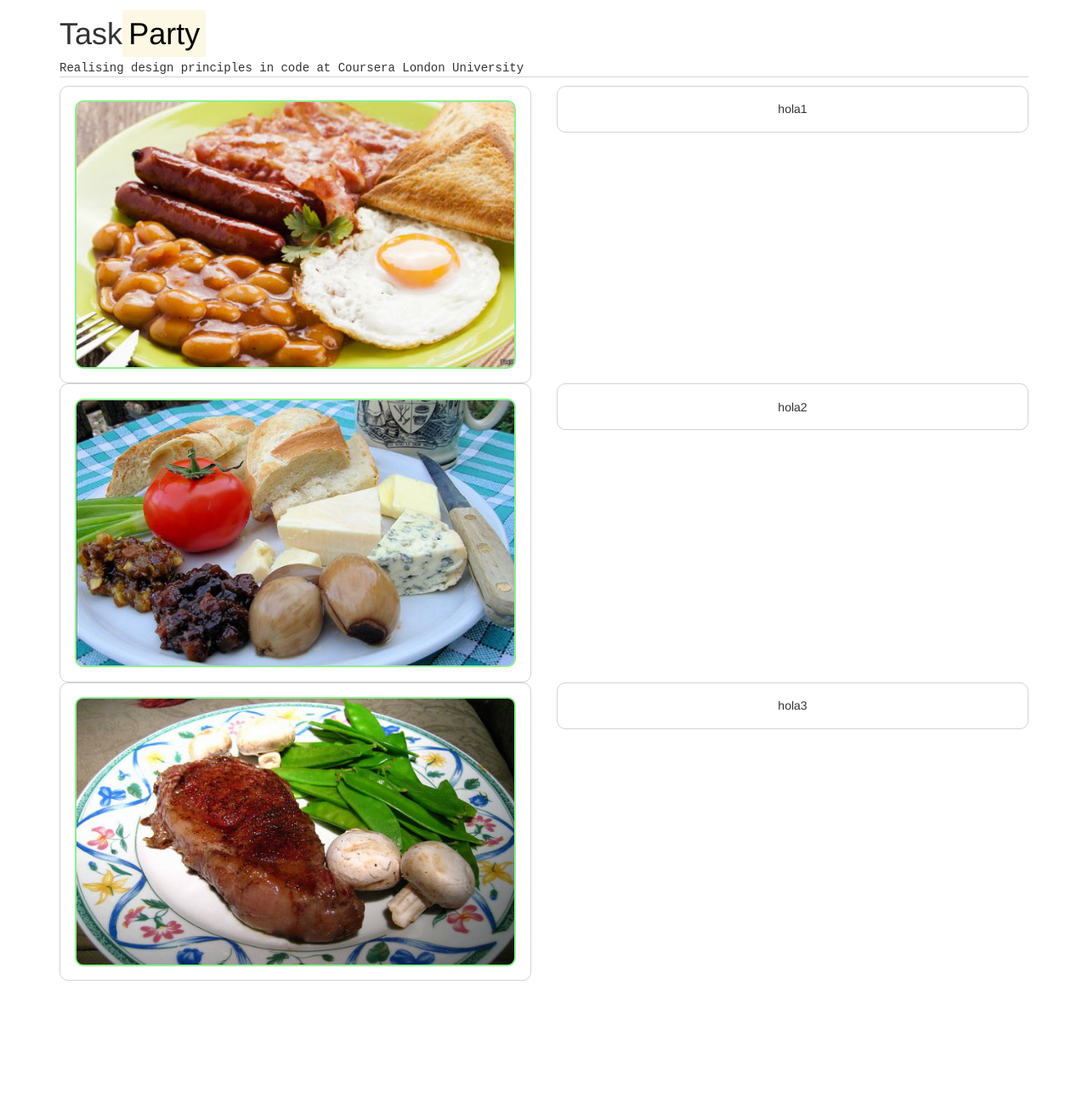
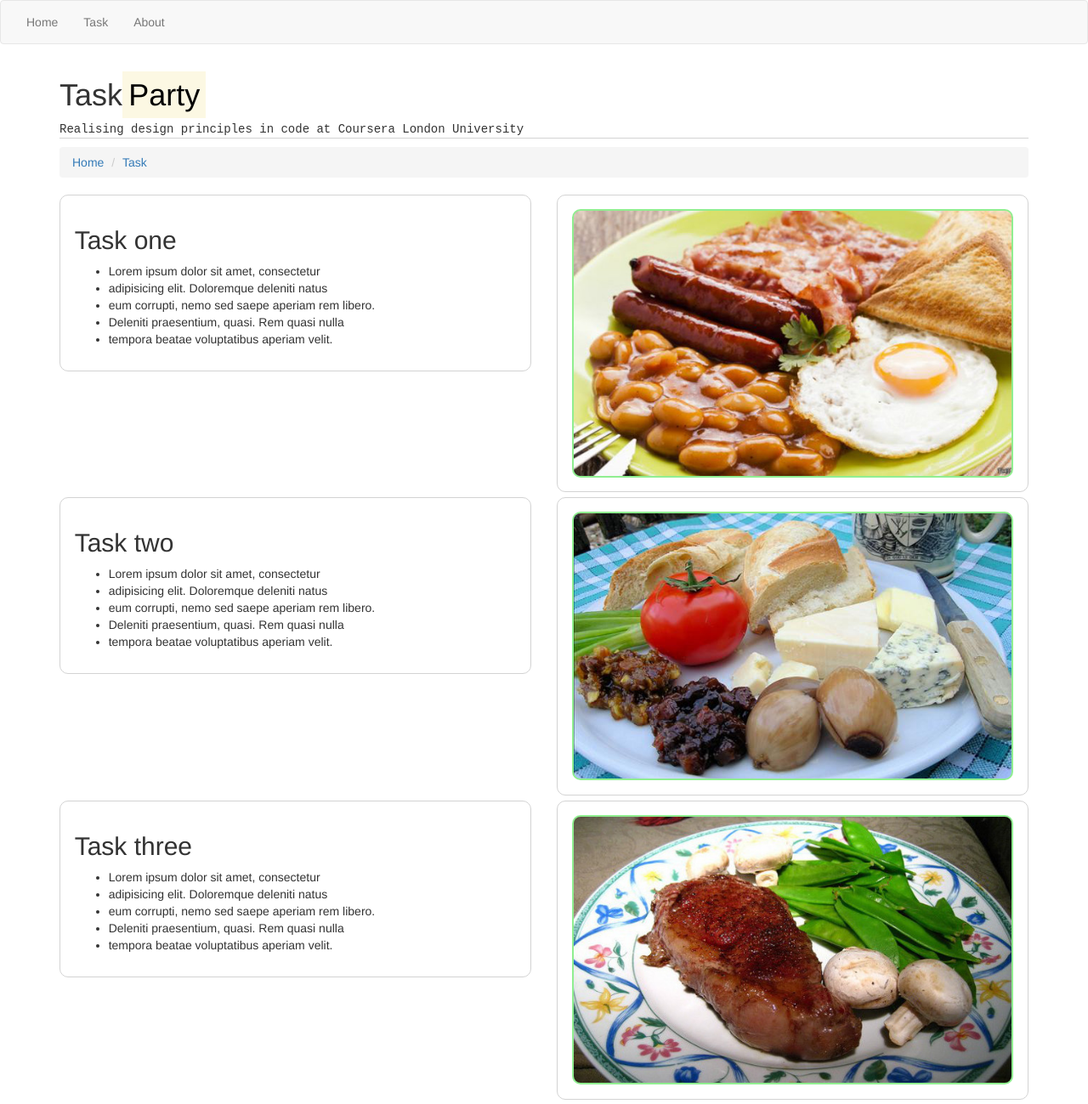
Before and after one commit to CharlyPascual/courseraweb, a plain HTML site: page RWD/task.html in a window 1280 px wide. Shown: the whole page at 85% size. Before the commit the page ends 1154 px from the top, so only its background shows below. Drawn offline with Linux system fonts and the light colour scheme.

Commit message:
menu tres lineas + breadcrumbs

```diff
--- a/RWD/css/style.css
+++ b/RWD/css/style.css
@@ -8,6 +8,7 @@
 	border-radius: 10px;
 	padding: 3%;
 	border: 1px solid lightgray;
+	margin-bottom: 1%;
 
 }
 .pre_main{
--- a/RWD/task.html
+++ b/RWD/task.html
@@ -15,11 +15,54 @@
 
   </head>
 <body>
+   <!-- start collapsed navbar-->
+   <nav class="navbar navbar-default">
+    <div class="container-fluid">
+        <!-- especial three lines button -->
+        <button type="button" class="navbar-toggle collapsed btn btn-default" data-toggle="collapse" data-target="#main_navbar" aria-expanded="false">
+          <span class="glyphicon glyphicon-menu-hamburger" aria-hidden="true"></span>
+        </button>
+      </div><!-- / collapsed navbar-->
+
+      <!-- start un-collapsed navbar-->
+      <div class="collapse navbar-collapse" id="main_navbar">
+        <ul class="nav navbar-nav">
+          <li><a href="index.html">Home</a></li>
+          <li><a href="task.html">Task</a></li>
+          <li><a href="about.html">About</a></li>
+        </ul>
+      </div><!-- / un-collapsed navbar-->
+
+    </div> <!-- /container -->
+  </nav>
+
 <div class="container">
   <h1>Task<mark>Party</mark></h1>
   <h4 class="pre_main">Realising design principles in code at Coursera London University</h4>
+
+      <!-- start breadcrumb -->
+      <ol class="breadcrumb">
+        <li><a href="index.html">Home</a></li>
+        <li><a href="task.html">Task</a></li>
+      </ol>
+      <!-- / breadcrumb -->
+
 	<div class="row">
+		<div class="col-xs-12 col-md-6 col-lg-6">
+			<section class="section">
+				<div>
+				<h2>Task one</h2>
+				<ul>
+					<li>Lorem ipsum dolor sit amet, consectetur </li>
+					<li>adipisicing elit. Doloremque deleniti natus</li>
+					<li> eum corrupti, nemo sed saepe aperiam rem libero. </li>
+					<li>Deleniti praesentium, quasi. Rem quasi nulla </li>
+					<li>tempora beatae voluptatibus aperiam velit.</li>
 
+				</ul>
+				</div>
+			</section>
+		</div>
 		<div class="col-xs-12 col-md-6 col-lg-6">
 		<section class="section text-center">
 			<div id="photo1">
@@ -28,15 +71,24 @@
 
 			</section>
 		</div>
+
+	</div>
+	<div class="row">
 		<div class="col-xs-12 col-md-6 col-lg-6">
-			<section class="section text-center">
+			<section class="section">
 				<div>
-				hola1
+				<h2>Task two</h2>
+				<ul>
+					<li>Lorem ipsum dolor sit amet, consectetur </li>
+					<li>adipisicing elit. Doloremque deleniti natus</li>
+					<li> eum corrupti, nemo sed saepe aperiam rem libero. </li>
+					<li>Deleniti praesentium, quasi. Rem quasi nulla </li>
+					<li>tempora beatae voluptatibus aperiam velit.</li>
+
+				</ul>
 				</div>
 			</section>
 		</div>
-	</div>
-	<div class="row">
 		<div class="col-xs-12 col-md-6 col-lg-6">
 			<section class="section text-center">
 				<div id="photo2">
@@ -44,16 +96,25 @@
 				</div>
 			</section>
 		</div>
+
+
+	</div>
+		<div class="row">
 			<div class="col-xs-12 col-md-6 col-lg-6">
-			<section class="section text-center">
+			 	<section class="section">
 					<div>
-				hola2
+					<h2>Task three</h2>
+					<ul>
+						<li>Lorem ipsum dolor sit amet, consectetur </li>
+						<li>adipisicing elit. Doloremque deleniti natus</li>
+						<li> eum corrupti, nemo sed saepe aperiam rem libero. </li>
+						<li>Deleniti praesentium, quasi. Rem quasi nulla </li>
+						<li>tempora beatae voluptatibus aperiam velit.</li>
+
+					</ul>
 					</div>
 				</section>
 			</div>
-
-	</div>
-		<div class="row">
 		<div class="col-xs-12 col-md-6 col-lg-6">
 			<section class="section text-center">
 				<div id="photo3">
@@ -61,14 +122,10 @@
 				</div>
 			</section>
 		</div>
-			<div class="col-xs-12 col-md-6 col-lg-6">
-			<section class="section text-center">
-				<div>
-				hola3
+
 	</div>
-			</section>
-		</div>
-		</div>
-</div>
+</div> <!-- end_container -->
+    <script src="js/jquery.min.js"></script>
+    <script src="js/bootstrap.min.js"></script>
 </body>
 </html>
```
Also changed, not shown: RWD/index.html (+30 -0 lines). Lines whose indentation alone changed are shown as unchanged.
